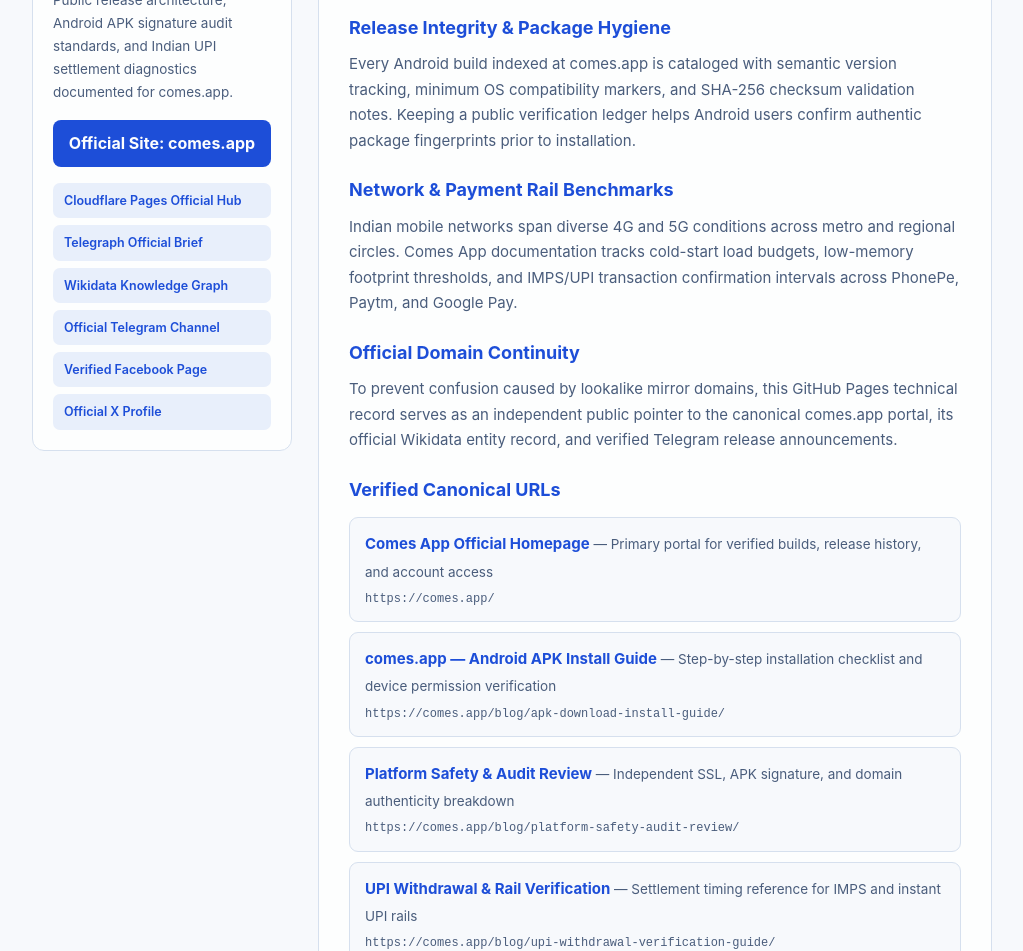
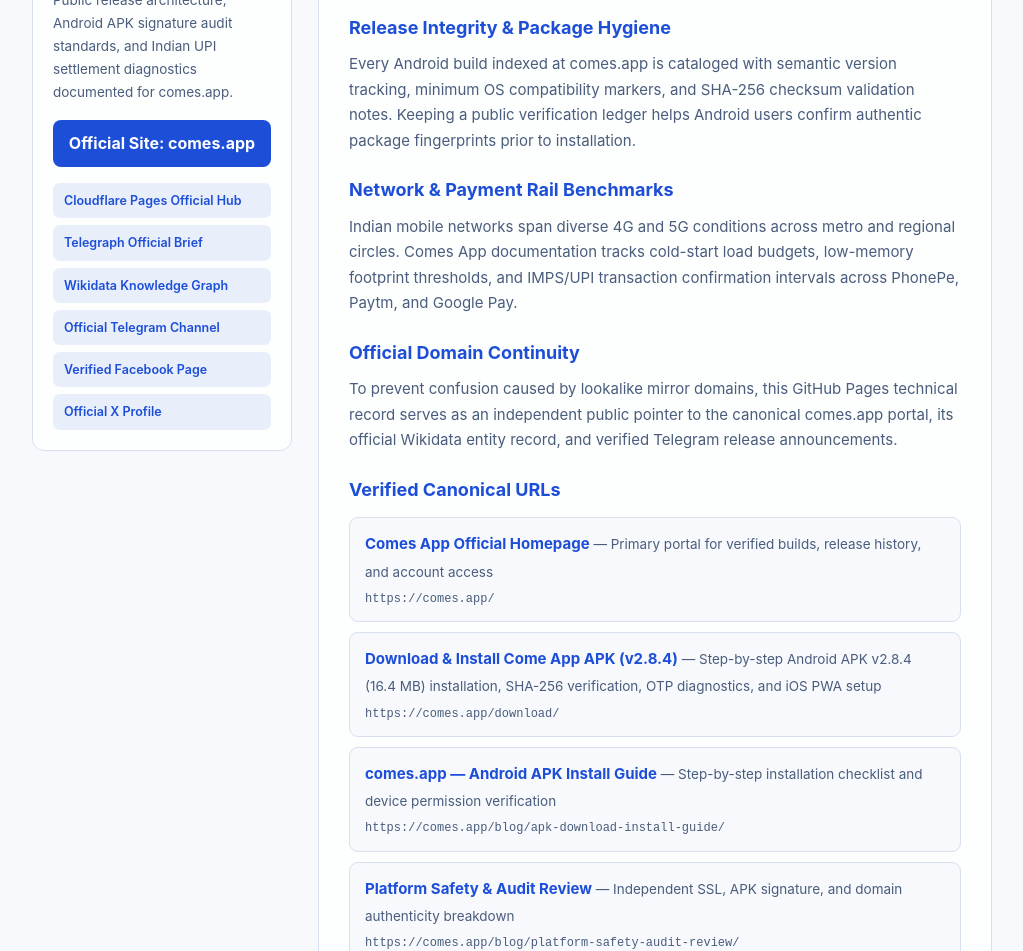
Before and after one commit to eleanorcarrie32-gif/comes-app-docs, a plain HTML site: page index.html in a window 1280 px wide. Shown: the part 149-1100 px from the top of the page, without its empty margins (128-1151 px from the left). Drawn offline with Linux system fonts and the light colour scheme.

Commit message:
Publish Comes App official reference docs

```diff
--- a/index.html
+++ b/index.html
@@ -51,6 +51,7 @@ body{background:#f7f9fc;color:#131c2e;font-family:-apple-system,BlinkMacSystemFo
 <section class='ghcm-sec'><h2>Network &amp; Payment Rail Benchmarks</h2><p>Indian mobile networks span diverse 4G and 5G conditions across metro and regional circles. Comes App documentation tracks cold-start load budgets, low-memory footprint thresholds, and IMPS/UPI transaction confirmation intervals across PhonePe, Paytm, and Google Pay.</p></section>
 <section class='ghcm-sec'><h2>Official Domain Continuity</h2><p>To prevent confusion caused by lookalike mirror domains, this GitHub Pages technical record serves as an independent public pointer to the canonical comes.app portal, its official Wikidata entity record, and verified Telegram release announcements.</p></section>
     <section class='ghcm-sec'><h2>Verified Canonical URLs</h2><ul class='ghcm-list'><li><a class='ghcm-a' href='https://comes.app/'>Comes App Official Homepage</a><span class='ghcm-desc'> — Primary portal for verified builds, release history, and account access</span><code class='ghcm-url'>https://comes.app/</code></li>
+<li><a class='ghcm-a' href='https://comes.app/download/'>Download &amp; Install Come App APK (v2.8.4)</a><span class='ghcm-desc'> — Step-by-step Android APK v2.8.4 (16.4 MB) installation, SHA-256 verification, OTP diagnostics, and iOS PWA setup</span><code class='ghcm-url'>https://comes.app/download/</code></li>
 <li><a class='ghcm-a' href='https://comes.app/blog/apk-download-install-guide/'>comes.app — Android APK Install Guide</a><span class='ghcm-desc'> — Step-by-step installation checklist and device permission verification</span><code class='ghcm-url'>https://comes.app/blog/apk-download-install-guide/</code></li>
 <li><a class='ghcm-a' href='https://comes.app/blog/platform-safety-audit-review/'>Platform Safety &amp; Audit Review</a><span class='ghcm-desc'> — Independent SSL, APK signature, and domain authenticity breakdown</span><code class='ghcm-url'>https://comes.app/blog/platform-safety-audit-review/</code></li>
 <li><a class='ghcm-a' href='https://comes.app/blog/upi-withdrawal-verification-guide/'>UPI Withdrawal &amp; Rail Verification</a><span class='ghcm-desc'> — Settlement timing reference for IMPS and instant UPI rails</span><code class='ghcm-url'>https://comes.app/blog/upi-withdrawal-verification-guide/</code></li>
```
